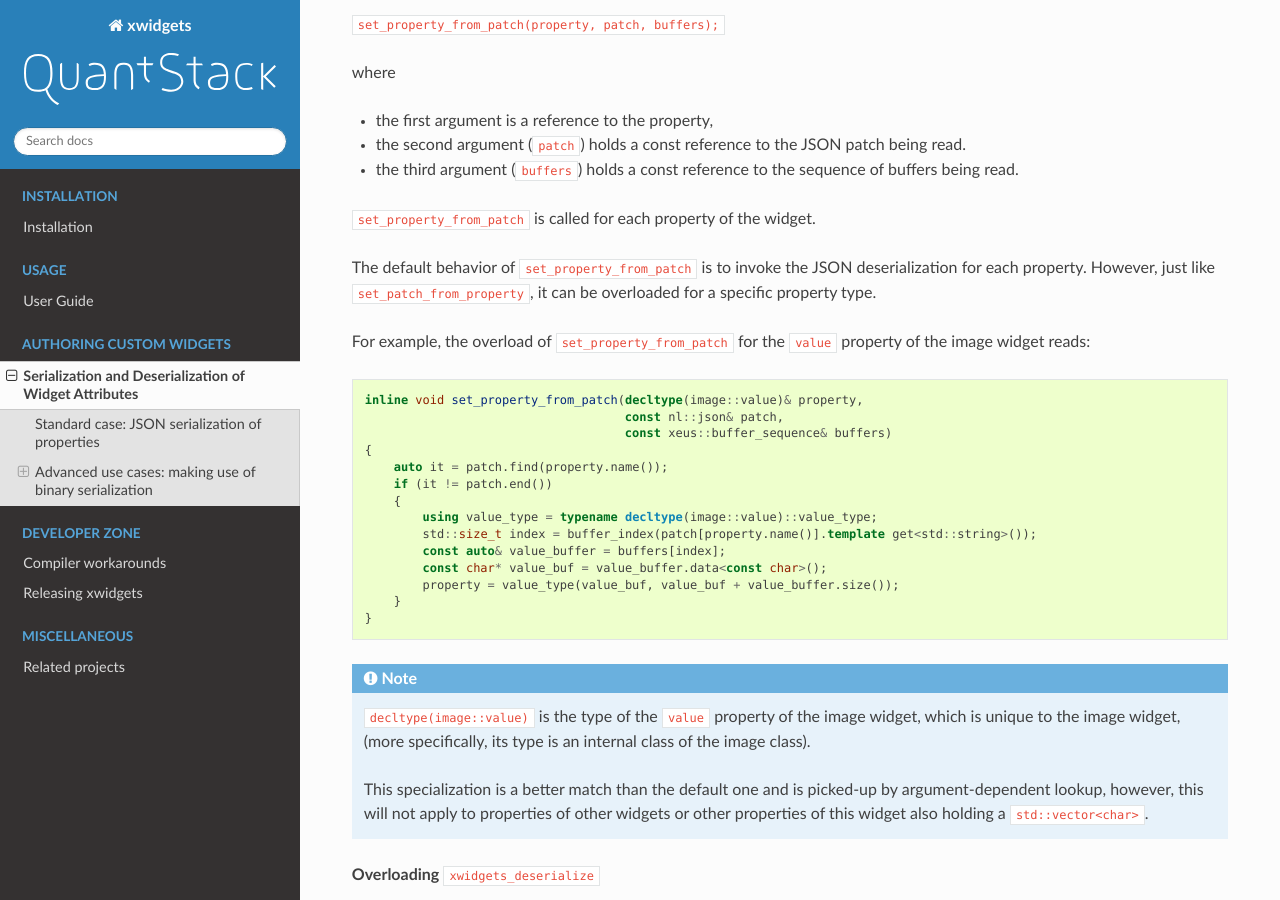
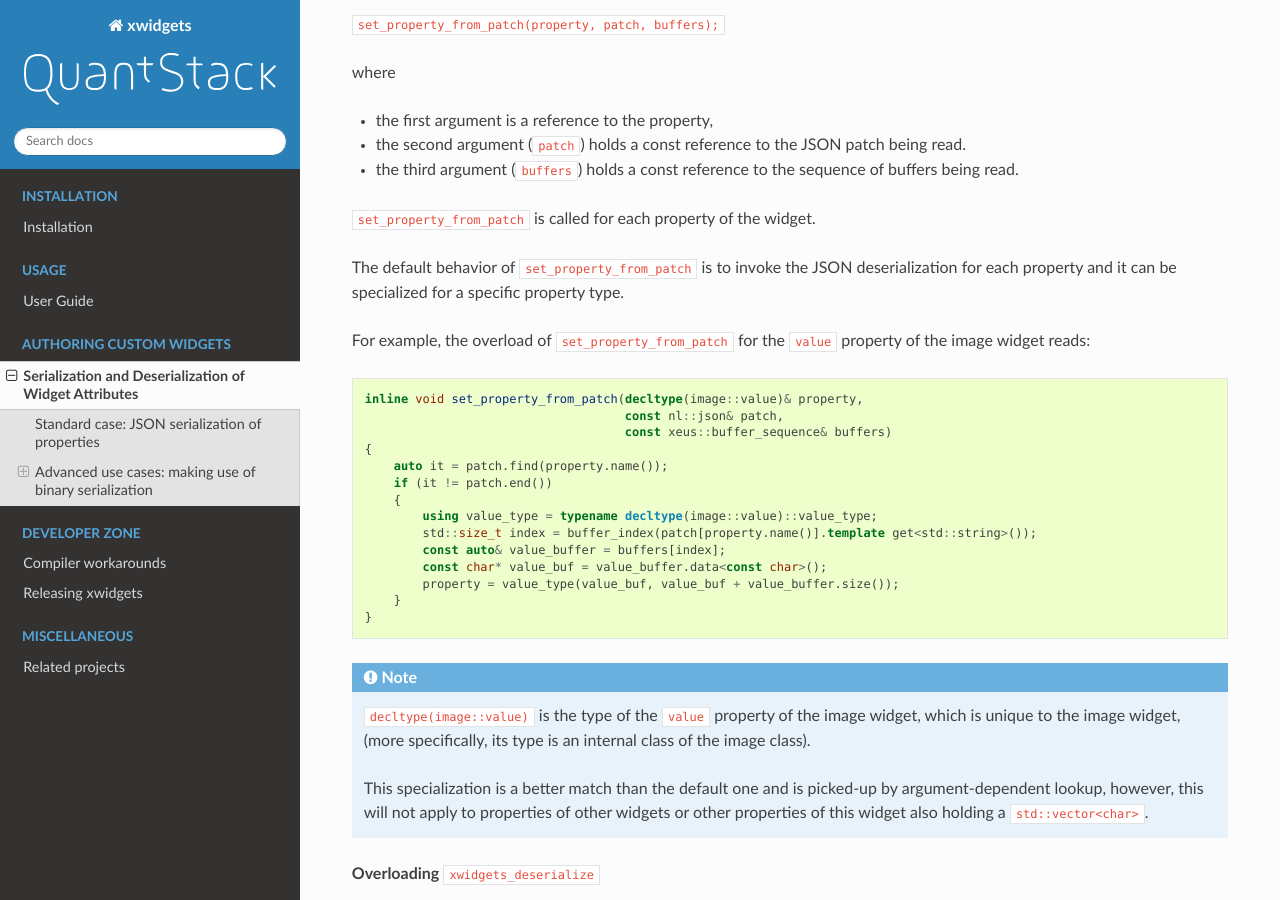
Before and after one commit to jupyter-xeus/xwidgets, a Sphinx documentation site: the page built from docs/source/custom.rst, in a window 1280 px wide and 900 px high, scrolled down 3211 px. Built offline with Sphinx 7.4.7 and the Read the Docs theme 2.0.0, drawn with Linux system fonts in a browser that asks for light colours; a script that is not in the unit is left out; comment, search, counter and statistics services are not loaded.

Commit message:
Doc fixup

```diff
--- a/docs/source/custom.rst
+++ b/docs/source/custom.rst
@@ -184,8 +184,8 @@ where
 ``set_property_from_patch`` is called for each property of the widget.
 
 The default behavior of ``set_property_from_patch`` is to invoke the JSON
-deserialization for each property. However, just like
-``set_patch_from_property``, it can be overloaded for a specific property type.
+deserialization for each property and it can be specialized for a specific
+property type.
 
 For example, the overload of ``set_property_from_patch`` for the ``value``
 property of the image widget reads:
```
